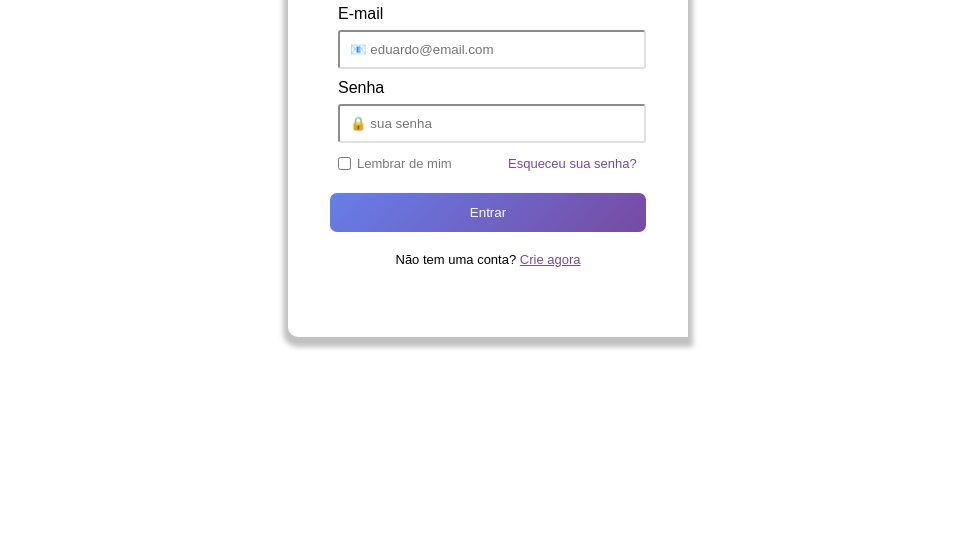
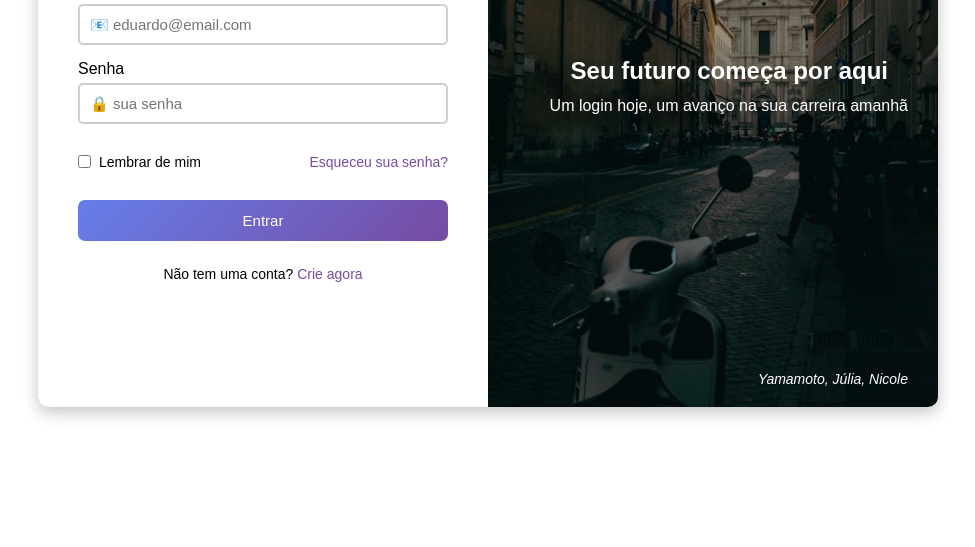
Before and after one commit to gabiyamamoto/coding-dojo, a plain HTML site: page index.html in a window 1280 px wide. Shown: the part 293-840 px from the top of the page, without its empty margins (152-1127 px from the left). After the commit the page ends 800 px from the top, so only its background shows below. Drawn offline with Linux system fonts and the light colour scheme; a web font is replaced by a local one.

Commit message:
feat: adiciona o bloco de imagem ao lado de login

```diff
--- a/index.html
+++ b/index.html
@@ -10,8 +10,8 @@
 
 <body>
     <main>
-        <div class="bloco-login">
-            <div class="bloco-principal">
+        <div class="container-pai">
+            <div class="bloco-login">
                 <h2>Faça seu login</h2>
 
                 <div class="form">
@@ -27,7 +27,7 @@
                         <input type="checkbox" placeholder="">
                         <label for="lembrar">Lembrar de mim</label>
                     </div>
-                        <p class="senha">Esqueceu sua senha?</p>
+                    <a href="" class="senha">Esqueceu sua senha?</a>
                 </div>
 
                 <button>
@@ -37,8 +37,17 @@
                 <div class="cadastro-bloco">
                     <p class="cadastrar">Não tem uma conta? <a href="">Crie agora</a></p>
                 </div>
+            </div>
 
-                <div class="bloco-imagem"></div>
+            <div class="bloco-imagem">
+                <img src="./images/image.png"
+                    alt="Rua estreita de paralelepípedos em uma cidade europeia, com um prédio histórico ao fundo e uma moto estacionada em primeiro plano.">
+
+                <div class="texto-imagem">
+                    <h2 class="titulo">Seu futuro começa por aqui</h2>
+                    <p class="subtitulo">Um login hoje, um avanço na sua carreira amanhã</p>
+                    <p class="autoras">Yamamoto, Júlia, Nicole</p>
+                </div>
             </div>
     </main>
 </body>
--- a/styles/index.css
+++ b/styles/index.css
@@ -7,97 +7,164 @@
     font-family: "Stack Sans Text", sans-serif;
 }
 
-body {
+body,
+main {
     display: flex;
     justify-content: center;
     align-items: center;
+    min-height: 100vh;
+    background-color: white;
 }
 
-.bloco-principal {
+.container-pai {
+    display: flex;
+    flex-direction: row;
+    width: 900px;
+    height: 600px;
+    border-radius: 10px;
+    box-shadow: 0px 5px 15px rgba(53, 53, 53, 0.3);
+    overflow: hidden;
+}
+
+.bloco-login {
     display: flex;
     align-items: center;
     flex-direction: column;
-    height: 420px;
-    width: 400px;
-    margin: 210px;
+    justify-content: center;
+    width: 50%;
+    padding: 40px;
+    background-color: white;
     border-radius: 10px 0 0 10px;
     box-shadow: 0px 5px 5px 5px rgb(53, 53, 53, 0.3);
 }
 
-h2 {
-    margin: 10px;
-    margin-top: 40px;
+.bloco-login h2 {
+    margin-bottom: 20px;
+    text-align: center;
+    font-size: 24px;
+    color: black;
+    cursor: context-menu;
 }
 
 .form {
     display: flex;
     flex-direction: column;
-    width: 440px;
+    width: 100%;
 }
 
 .form input {
     padding: 10px;
-    margin-left: 70px;
-    border-radius: 3px;
-    border-color: rgb(224, 224, 224);
-    max-width: 70%;
+    margin-bottom: 15px;
+    border-radius: 5px;
+    border: 2px solid rgb(206, 206, 206);
+    width: 100%;
+    font-size: 15px;
+    outline: none;
 }
 
 .form label {
-    margin: 10px auto 7px 70px;
-}
-
-.faca-login {
-    margin-bottom: 15px;
+    margin-bottom: 5px;
+    color: black;
+    font-weight: 500;
 }
 
 .senha-lembrar {
     display: flex;
+    justify-content: space-between;
     align-items: center;
-    font-size: 13px;
-    width: 400px;
-    height: 40px;
-    flex-direction: row;
+    margin: 15px 0;
+    font-size: 14px;
+    width: 100%;
 }
 
 .lembrar-bloco {
+    display: flex;
+    align-items: center;
     color: rgb(121, 121, 121);
-    display: flex;
-    flex-direction: row;
-    width: 220px;
+}
+
+.lembrar-bloco input {
+    margin-right: 8px;
+    margin-bottom: 0;
+    width: auto;
 }
 
 .lembrar-bloco label {
-    padding-left: 6px;
-}
-
-.lembrar-bloco input {
-    margin-left: 50px;
+    color: black;
+    margin-bottom: 0;
 }
 
 .senha {
     color: #764ba2;
+    text-decoration: none;
 }
 
 button {
-    margin: 10px;
-    padding: 12px 140px;
+    width: 100%;
+    margin: 15px 0;
+    padding: 12px;
     border-radius: 7px;
     background: linear-gradient(135deg, #667eea 0%, #764ba2 100%);
+    font-size: 15px;
     color: white;
     border: none;
     cursor: pointer;
 }
 
 .cadastro-bloco {
-    flex-direction: row;
+    text-align: center;
+    margin-top: 10px;
 }
 
 .cadastrar {
-    font-size: 13px;
-    margin: 10px auto;
+    font-size: 14px;
 }
 
 .cadastrar a {
     color: #764ba2;
+    text-decoration: none;
 }
+
+.bloco-imagem {
+    width: 50%;
+    position: relative;
+    overflow: hidden;
+}
+
+.bloco-imagem img {
+    width: 100%;
+    height: 100%;
+    object-fit: cover;
+    filter: brightness(80%);
+    display: block;
+}
+
+.texto-imagem {
+    background: linear-gradient(transparent, rgba(0, 0, 0, 0.7));
+    color: white;
+    padding: 30px 20px 20px;
+}
+
+.titulo {
+    position: absolute;
+    top: 250px;
+    right: 50px;
+    font-size: 24px;
+    margin-bottom: 10px;
+}
+
+.subtitulo {
+    position: absolute;
+    top: 290px;
+    right: 30px;
+    font-size: 16px;
+    margin-bottom: 10px;
+}
+
+.autoras {
+    position: absolute;
+    bottom: 20px;
+    right: 30px;
+    font-size: 14px;
+    font-style: italic;
+}
```
